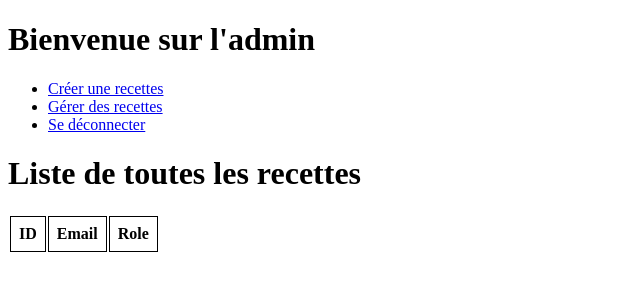
After one commit to irisdev16/iris_kitchen, a Symfony app: template templates/admin/list_users.html.twig in a window 1280 px wide. The commit adds this page. Shown: the top 300 px of the page, without its empty margins (0-640 px from the left). Run offline with Twig, Linux system fonts and the light colour scheme; the template is opened without the code that fills it, so the values that code supplies are empty; some libraries are stand-ins or nearby versions.

Commit message:
ajout liste des admins

```diff
--- a/src/Controller/Public/LoginController.php
+++ b/src/Controller/Public/LoginController.php
@@ -29,6 +29,6 @@ class LoginController extends AbstractController
             'last_username' => $lastUsername,
             'error' => $error
         ]);
+    }
 
-    }
 }
--- a/src/Controller/admin/AdminRecipeController.php
+++ b/src/Controller/admin/AdminRecipeController.php
@@ -68,7 +68,7 @@ class AdminRecipeController extends AbstractController
         $recipes = $recipeRepository->findAll();
 
         return $this->render('admin/recipe/list_recipes.html.twig', [
-            'recipe' => $recipes
+            'recipes' => $recipes
         ]);
 
     }
@@ -119,7 +119,7 @@ class AdminRecipeController extends AbstractController
 
         return $this->render('admin/recipe/update_recipe.html.twig', [
             'adminRecipeFormView' => $adminRecipeFormView,
-            'recipe' => $recipe
+            'recipes' => $recipe
         ]);
     }
 
--- a/templates/admin/base.html.twig
+++ b/templates/admin/base.html.twig
@@ -13,6 +13,7 @@
         <ul>
             <li><a href="{{ path('admin_create_recipe') }}">Créer une recettes</a></li>
             <li><a href="{{ path('admin_list_recipes') }}">Gérer des recettes</a></li>
+            <li><a href="{{ path('logout') }}">Se déconnecter</a></li>
         </ul>
     </nav>
 </header>
--- /dev/null
+++ b/templates/admin/list_users.html.twig
@@ -0,0 +1,25 @@
+{% extends 'admin/base.html.twig' %}
+
+{% block body %}
+
+    <h1>Liste de toutes les recettes</h1>
+
+    <table>
+        <tr>
+            <th style="border: 1px solid black; padding: 8px;">ID</th>
+            <th style="border: 1px solid black; padding: 8px;">Email</th>
+            <th style="border: 1px solid black; padding: 8px;">Role</th>
+
+        </tr>
+
+        {% for admin in admins %}
+            <tr>
+                <td style="border: 1px solid black; padding: 8px;">{{ admin.id }}</td>
+                <td style="border: 1px solid black; padding: 8px;">{{ admin.email }}</td>
+                <td style="border: 1px solid black; padding: 8px;">{{ admin.roles|join(' ,')}}</td>
+
+
+        {% endfor %}
+    </table>
+
+{% endblock body %}
```
Also changed, not shown: src/Controller/admin/AdminListCurrentAdmins.php (added, +25 -0 lines), src/Controller/admin/AdminUserController.php (added, +18 -0 lines), 1 other file.
